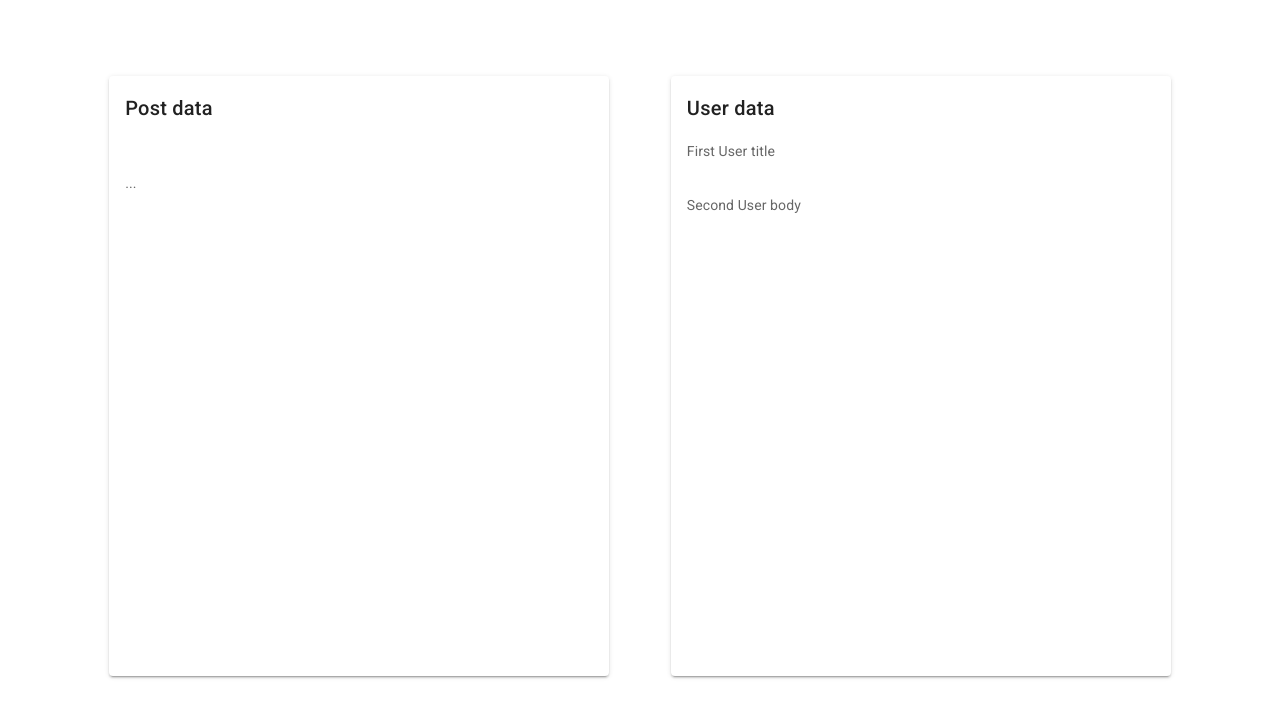
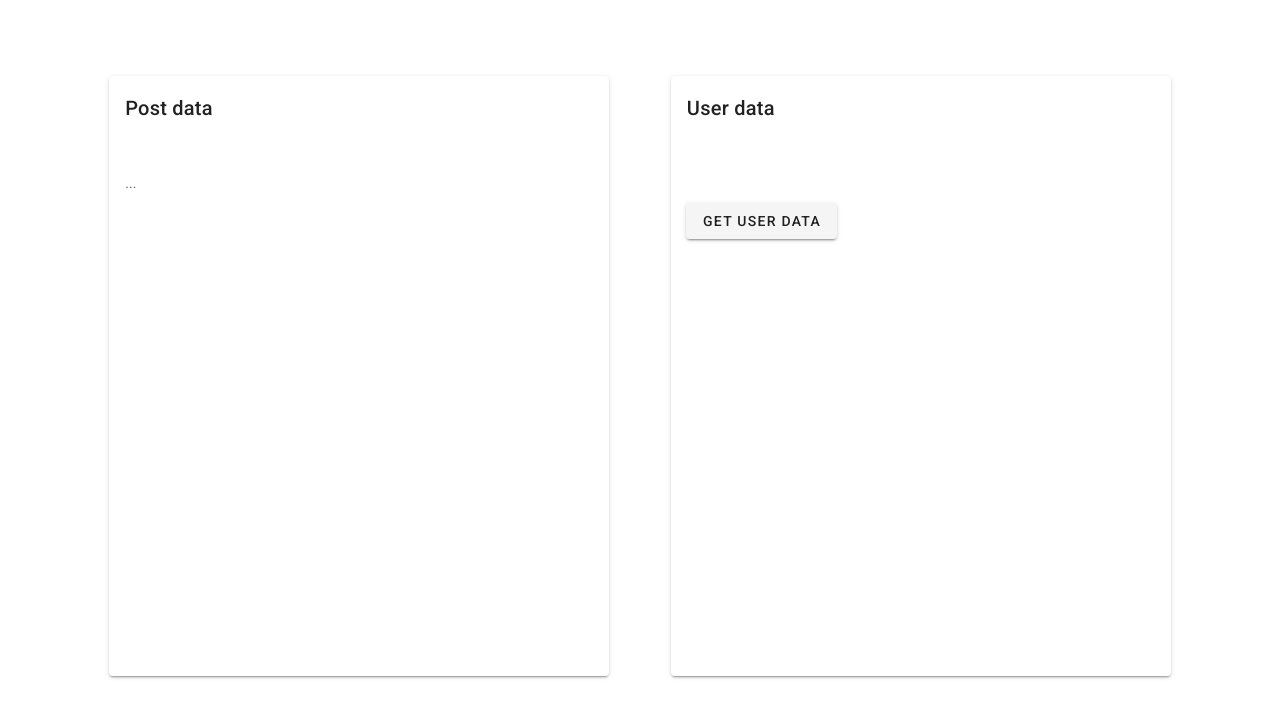
Before and after one commit to CristiAllan/vuex-curso-pt-br, a Vue app: page /#/ in a window 1280 px wide. Shown: the top 718 px of the page. Built offline with nearby package versions, Linux system fonts and the light colour scheme; no server answers.

Commit message:
show userModule data on card

```diff
--- a/src/components/HomeComponent.vue
+++ b/src/components/HomeComponent.vue
@@ -20,10 +20,12 @@
           <div class="card-b">
             <Card
               cardTitle="User data"
-              firstText="First User title"
-              secondText="Second User body"
+              :firstText="userName"
+              :secondText="userEmail"
             >
-
+              <ExtraData>
+                <v-btn @click="getUser">Get User data</v-btn>
+              </ExtraData>
             </Card>
           </div>
         </v-row>
@@ -50,7 +52,15 @@ export default {
 
     ...mapGetters('postModule', [
       'truncatedBody', 'upperTitle'
-    ])
+    ]),
+
+    ...mapState('userModule', {
+      userEmail: 'email'
+    }),
+
+    ...mapGetters('userModule', {
+      userName: 'upperName'
+    })
   },
 
   created () {
@@ -60,7 +70,11 @@ export default {
   methods: {
     ...mapActions('postModule', [
       'getData'
-    ])
+    ]),
+
+    ...mapActions('userModule', {
+      getUser: 'getData'
+    })
   }
 }
 </script>
```
